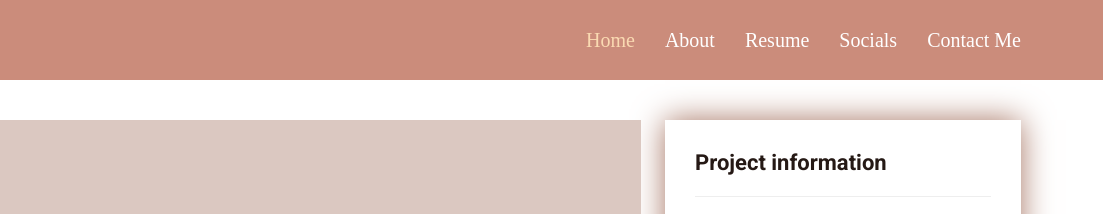
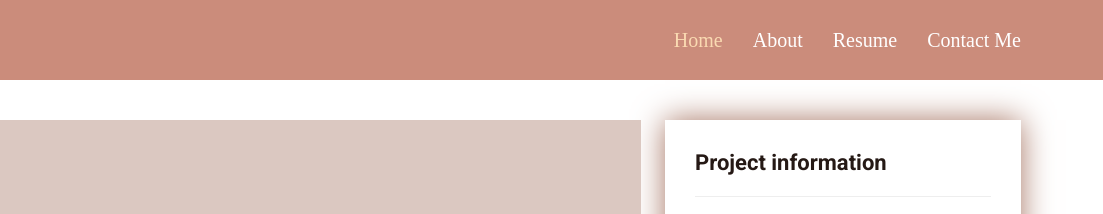
Before and after one commit to ShinyGlucose/SGHdesign, a plain HTML site: page portfolio-details1.html in a window 1280 px wide. Shown: the top 214 px of the page, 177-1280 px from the left. Drawn offline with nearby package versions, Linux system fonts and the light colour scheme.

Commit message:
portfolio pages navbar

```diff
--- a/portfolio-details1.html
+++ b/portfolio-details1.html
@@ -53,7 +53,6 @@
           <li><a class="active" href="index.html">Home</a></li>
           <li><a href="about.html">About</a></li>
           <li><a href="resume.html">Resume</a></li>
-          <li><a href="socials.html">Socials</a></li>
           <li><a href="contact.html">Contact Me</a></li>
         </ul>
         <i class="bi bi-list mobile-nav-toggle"></i>
```
Also changed, not shown: portfolio-details2.html (+0 -1 lines), portfolio-details3.html (+0 -1 lines), portfolio-details4.html (+0 -1 lines), portfolio-details5.html (+0 -1 lines).
